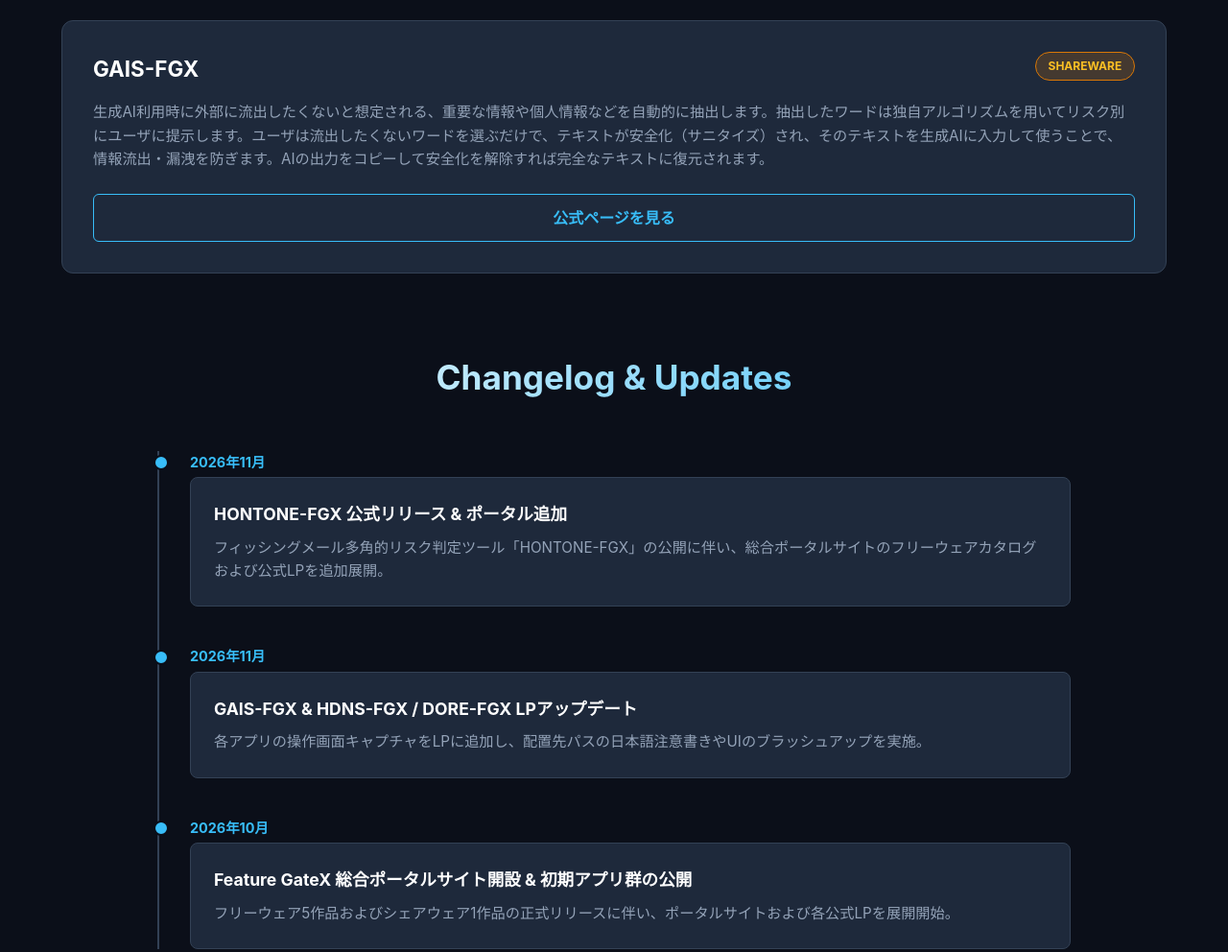
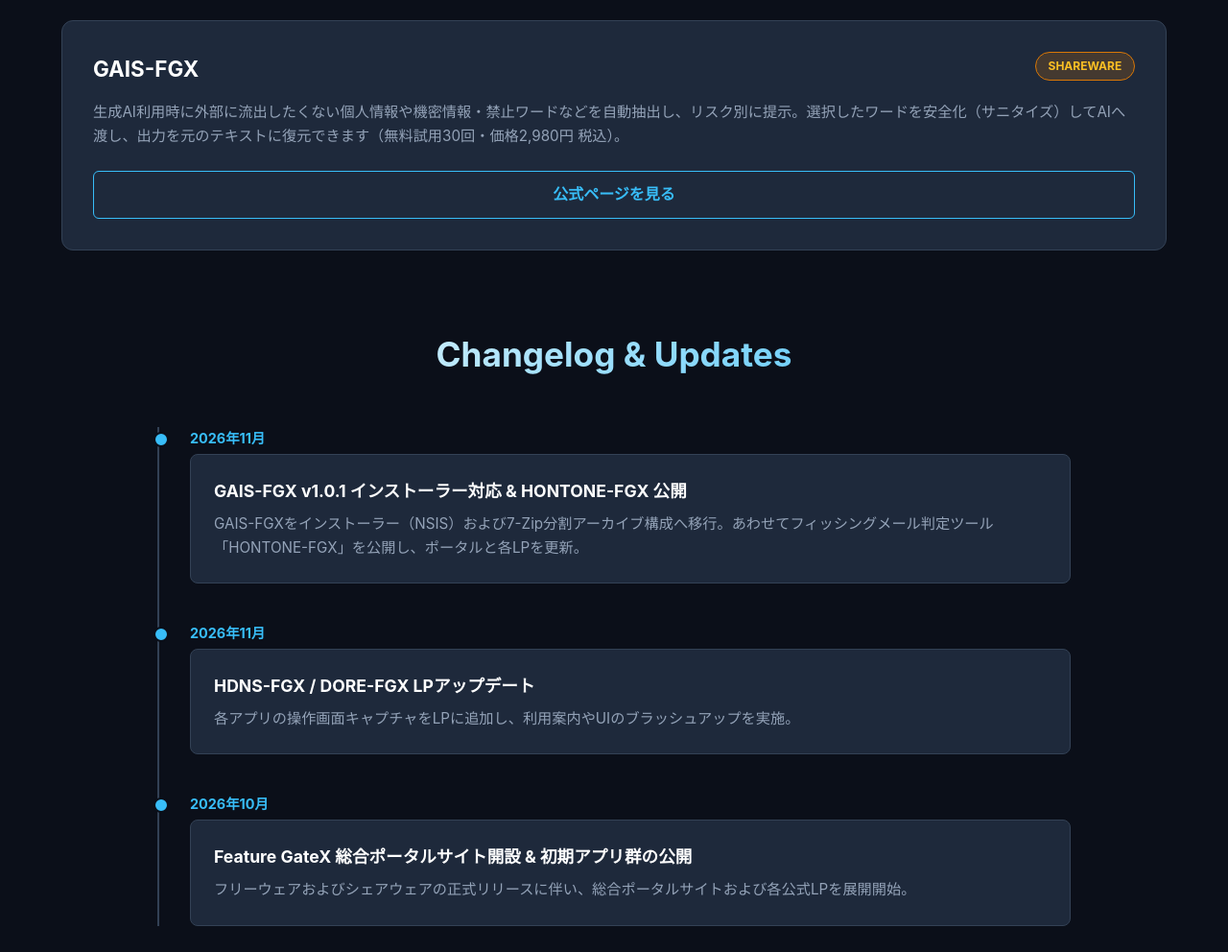
Before and after one commit to roseGarden2500/FGX-Portal, a plain HTML site: page index.html in a window 1280 px wide. Shown: the part 2057-3049 px from the top of the page at 96% size. Drawn offline with Linux system fonts and the light colour scheme.

Commit message:
Update index.html

```diff
--- a/index.html
+++ b/index.html
@@ -472,7 +472,7 @@
     <!-- アプリケーション・カタログ -->
     <section id="apps" class="catalog-section">
         <h2>Application Catalog</h2>
-        <p class="catalog-sub">環境を汚さず、ZIP解凍ですぐに使えるポータブル仕様のツールラインナップ</p>
+        <p class="catalog-sub">外部クラウドに依存せず、安全かつ実用的に使えるデスクトップユーティリティ群</p>
 
         <!-- フリーウェア -->
         <h3 class="category-title">🟢 Free Software（フリーウェア）</h3>
@@ -540,7 +540,7 @@
                     </div>
                     <p class="app-desc">お気に入りの画像をドラッグ＆ドロップして、それぞれの画像を拡大・縮小、フレーミングを決めるだけで、簡単に壁紙を作成できる、デスクトップユーティリティです。</p>
                 </div>
-                <a href="https://rosegarden2500.github.io/FUSIC-FXG_LP/" class="app-link" target="_blank" rel="noopener">公式ページを見る</a>
+                <a href="https://rosegarden2500.github.io/FUSIC-FGX_LP/" class="app-link" target="_blank" rel="noopener">公式ページを見る</a>
             </div>
         </div>
 
@@ -553,7 +553,7 @@
                         <div class="app-name">GAIS-FGX</div>
                         <span class="badge share">Shareware</span>
                     </div>
-                    <p class="app-desc">生成AI利用時に外部に流出したくないと想定される、重要な情報や個人情報などを自動的に抽出します。抽出したワードは独自アルゴリズムを用いてリスク別にユーザに提示します。ユーザは流出したくないワードを選ぶだけで、テキストが安全化（サニタイズ）され、そのテキストを生成AIに入力して使うことで、情報流出・漏洩を防ぎます。AIの出力をコピーして安全化を解除すれば完全なテキストに復元されます。</p>
+                    <p class="app-desc">生成AI利用時に外部に流出したくない個人情報や機密情報・禁止ワードなどを自動抽出し、リスク別に提示。選択したワードを安全化（サニタイズ）してAIへ渡し、出力を元のテキストに復元できます（無料試用30回・価格2,980円 税込）。</p>
                 </div>
                 <a href="https://rosegarden2500.github.io/GAIS-FGX_LP/" class="app-link" target="_blank" rel="noopener">公式ページを見る</a>
             </div>
@@ -567,22 +567,22 @@
             <div class="timeline-item">
                 <div class="timeline-date">2026年11月</div>
                 <div class="timeline-content">
-                    <h3>HONTONE-FGX 公式リリース & ポータル追加</h3>
-                    <p>フィッシングメール多角的リスク判定ツール「HONTONE-FGX」の公開に伴い、総合ポータルサイトのフリーウェアカタログおよび公式LPを追加展開。</p>
+                    <h3>GAIS-FGX v1.0.1 インストーラー対応 & HONTONE-FGX 公開</h3>
+                    <p>GAIS-FGXをインストーラー（NSIS）および7-Zip分割アーカイブ構成へ移行。あわせてフィッシングメール判定ツール「HONTONE-FGX」を公開し、ポータルと各LPを更新。</p>
                 </div>
             </div>
             <div class="timeline-item">
                 <div class="timeline-date">2026年11月</div>
                 <div class="timeline-content">
-                    <h3>GAIS-FGX & HDNS-FGX / DORE-FGX LPアップデート</h3>
-                    <p>各アプリの操作画面キャプチャをLPに追加し、配置先パスの日本語注意書きやUIのブラッシュアップを実施。</p>
+                    <h3>HDNS-FGX / DORE-FGX LPアップデート</h3>
+                    <p>各アプリの操作画面キャプチャをLPに追加し、利用案内やUIのブラッシュアップを実施。</p>
                 </div>
             </div>
             <div class="timeline-item">
                 <div class="timeline-date">2026年10月</div>
                 <div class="timeline-content">
                     <h3>Feature GateX 総合ポータルサイト開設 & 初期アプリ群の公開</h3>
-                    <p>フリーウェア5作品およびシェアウェア1作品の正式リリースに伴い、ポータルサイトおよび各公式LPを展開開始。</p>
+                    <p>フリーウェアおよびシェアウェアの正式リリースに伴い、総合ポータルサイトおよび各公式LPを展開開始。</p>
                 </div>
             </div>
         </div>
```
